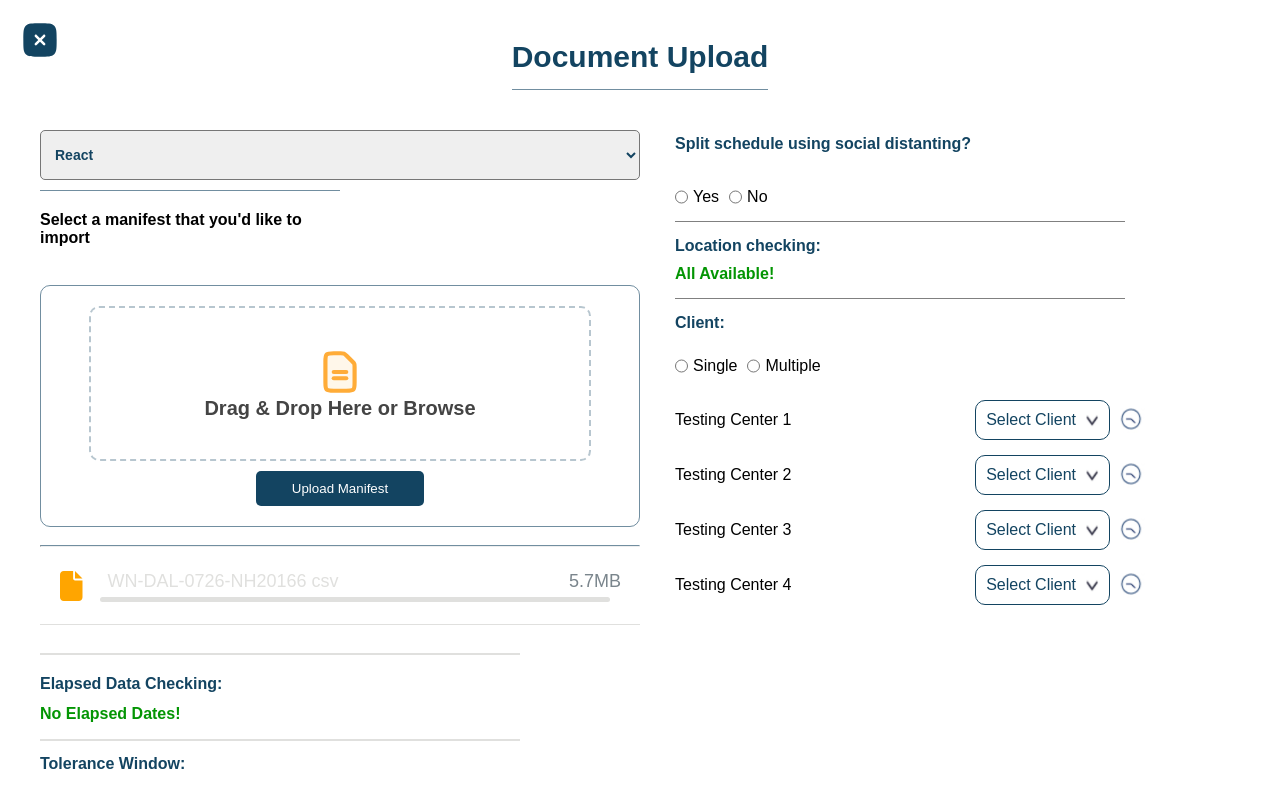
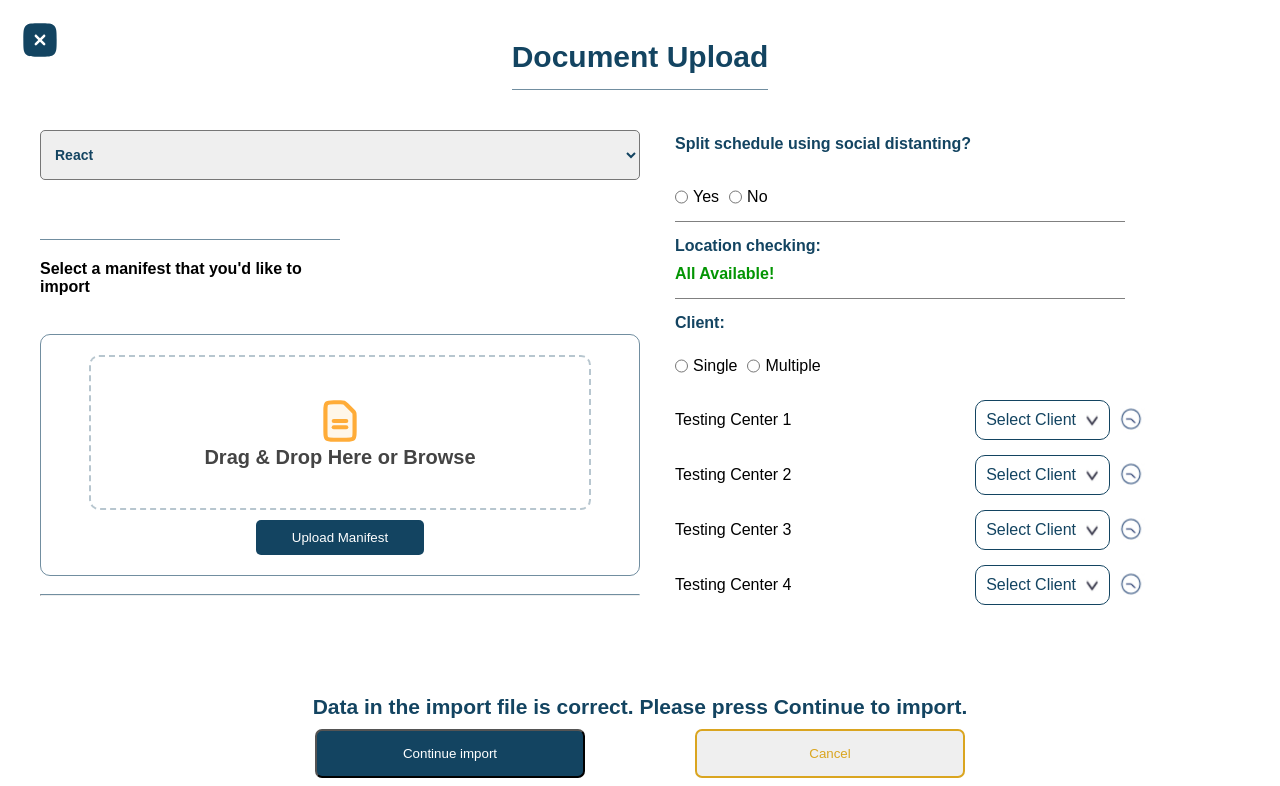
Before and after one commit to Faxraddin/Robby, a React (Create React App) app: page / in a window 1280 px wide. Shown: the top 786 px of the page. Built offline with nearby package versions, Linux system fonts and the light colour scheme.

Commit message:
implemented the file name showing logic

```diff
--- a/src/components/ProgressBar.css
+++ b/src/components/ProgressBar.css
@@ -33,7 +33,7 @@
 
 .progressBarText {
     margin-left: 25px;
-    color: #e0e0de;
+    color: #a3a3a3;
     font-size: 18px;
     transform: translateY(-18px);
 }
--- a/src/components/UploadField.js
+++ b/src/components/UploadField.js
@@ -1,10 +1,24 @@
 import document_icon from "../assets/document_icon.svg";
 import ProgressBar from "./ProgressBar";
 import "./UploadField.css";
+import { useState } from "react";
 
 const UploadField = () => {
+  const [fileName, setFileName] = useState();
+  const [fileSize, setFileSize] = useState();
+
   const handleImageUpload = () => {
     document.getElementById("fileUpload").click();
+  };
+
+  const handleFileChange = (e) => {
+    const file = e.target.files[0];
+    setFileName(file.name);
+    let fileSizeInMB = (file.size / (1024 * 1024)).toFixed(2);
+    if(fileSizeInMB == 0.00) {
+      fileSizeInMB = 0.01;
+    }
+    setFileSize(fileSizeInMB);
   };
 
   return (
@@ -20,17 +34,17 @@ const UploadField = () => {
             Drag & Drop Here or <strong>Browse</strong>
           </span>
         </div>
-        <input type="file" id="fileUpload" hidden />
+        <input type="file" id="fileUpload" hidden onChange={handleFileChange} />
         <button className="upload_button" onClick={handleImageUpload}>
           Upload Manifest
         </button>
       </label>
       <hr className="underline" />
-      <ProgressBar
+      {fileName && <ProgressBar
         completed={10}
-        text="WN-DAL-0726-NH20166 csv"
-        numbers="5.7MB"
-      />
+        text={fileName}
+        numbers={`${fileSize} MB`}
+      />}
     </div>
   );
 };
```
